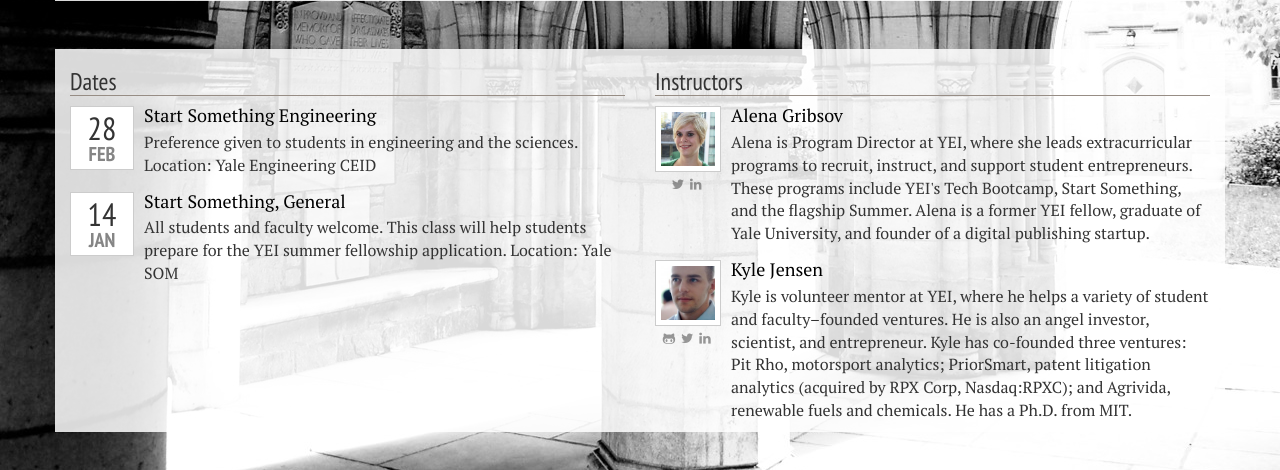
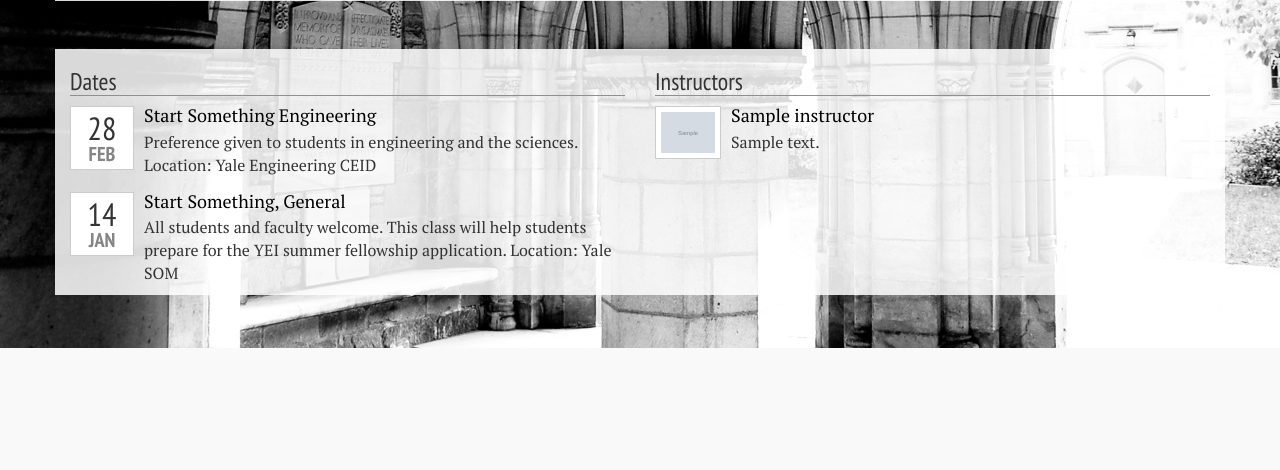
Before and after one commit to kljensen/start-something-website, a Flask app: template templates/index.html in a window 1280 px wide. Shown: the part 452-922 px from the top of the page. After the commit the page ends 800 px from the top, so only its background shows below. Run offline with Flask 2, Linux system fonts and the light colour scheme; the template is opened without the code that fills it: most values are stand-ins (such as "Sample title", 1, 10 or a date in 2020); grey boxes marked "Sample" are stand-in pictures; some libraries are stand-ins or nearby versions.

Commit message:
Move instructor data into a models file

```diff
--- a/app.py
+++ b/app.py
@@ -8,7 +8,7 @@ from flask import Flask
 from flask import render_template
 import glob
 import random
-
+import models
 app = Flask(__name__)
 
 
@@ -27,7 +27,8 @@ def index():
     #
     return render_template(
         "index.html",
-        carousel_images=carousel_images
+        carousel_images=carousel_images,
+        instructors=models.instructors,
     )
 
 
--- a/templates/partials/instructors.html
+++ b/templates/partials/instructors.html
@@ -1,61 +1,29 @@
 <h3>Instructors</h3>
 <ul class="media-list">
+  {% for instructor in instructors %}
   <li class="media">
     <div class="pull-left">
-      <a class="instructor" href="http://www.linkedin.com/in/alenagribskov">
-        <img class="media-object instructor" src="/static/img/alena.png" alt="Alena Gribskov" width=64>
+      <a class="instructor" href="{{instructor.url}}">
+        <img class="media-object instructor"
+          src="{{instructor.avatar}}"
+          alt="{{instructor.name}}" width="64">
       </a>
+      {% if instructor.links %}
       <p class="instructor-social">
-        <a href="http://www.twitter.com/yeitweets">
-          <i class="fa fa-twitter"></i>
+        {% for link in instructor.links %}
+        <a href="{{link.url}}">
+          <i class="fa {{link.fa_icon}}"></i>
         </a>
-        <a href="http://www.linkedin.com/in/alenagribskov/">
-          <i class="fa fa-linkedin"></i>
-        </a>
+        {% endfor %}
       </p>
+      {% endif %}
     </div>
     <div class="media-body">
       <h4 class="media-heading">
-        Alena Gribsov
+        {{instructor.name}}
       </h4>
-      Alena is Program Director at YEI, where she leads extracurricular programs to recruit, instruct, and support student entrepreneurs.
-      These programs include YEI's Tech Bootcamp, Start Something,
-      and the flagship Summer. Alena is a former YEI fellow, graduate
-      of Yale University, and founder of a digital publishing startup.
+      {{instructor.bio|safe}}
     </div>
   </li>
-  <li class="media">
-    <div class="pull-left">
-
-      <a class="instructor" href="http://www.linkedin.com/in/kylelawrencejensen/">
-        <img class="media-object instructor" src="/static/img/kyle.png" alt="Kyle Jensen" width=64>
-      </a>
-      <p class="instructor-social">
-        <a href="http://www.github.com/kljensen">
-          <i class="fa fa-github-alt"></i>
-        </a>
-        <a href="http://www.twitter.com/datakyle">
-          <i class="fa fa-twitter"></i>
-        </a>
-        <a href="http://www.linkedin.com/in/kylelawrencejensen/">
-          <i class="fa fa-linkedin"></i>
-        </a>
-      </p>
-    </div>
-    <div class="media-body">
-      <h4 class="media-heading">
-        Kyle Jensen
-      </h4>
-      Kyle is volunteer mentor at YEI, where he helps a variety of
-      student and faculty&ndash;founded ventures. He is also an
-      angel investor, scientist, and entrepreneur.
-      Kyle has co-founded three ventures: Pit Rho, motorsport analytics;
-      PriorSmart, patent litigation analytics
-      (acquired by RPX Corp, Nasdaq:RPXC); and
-      Agrivida, renewable fuels and chemicals.
-      He has a Ph.D. from MIT.
-
-    </div>
-  </li>
-
+  {% endfor %}
 </ul>
```
Also changed, not shown: models.py (added, +65 -0 lines).
